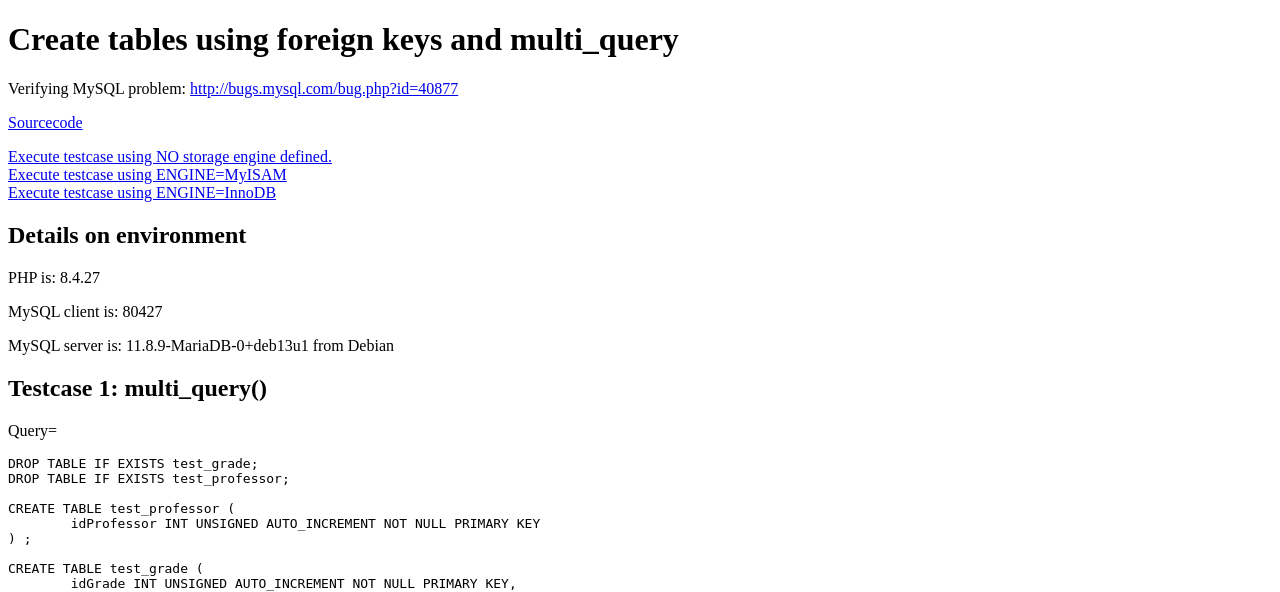
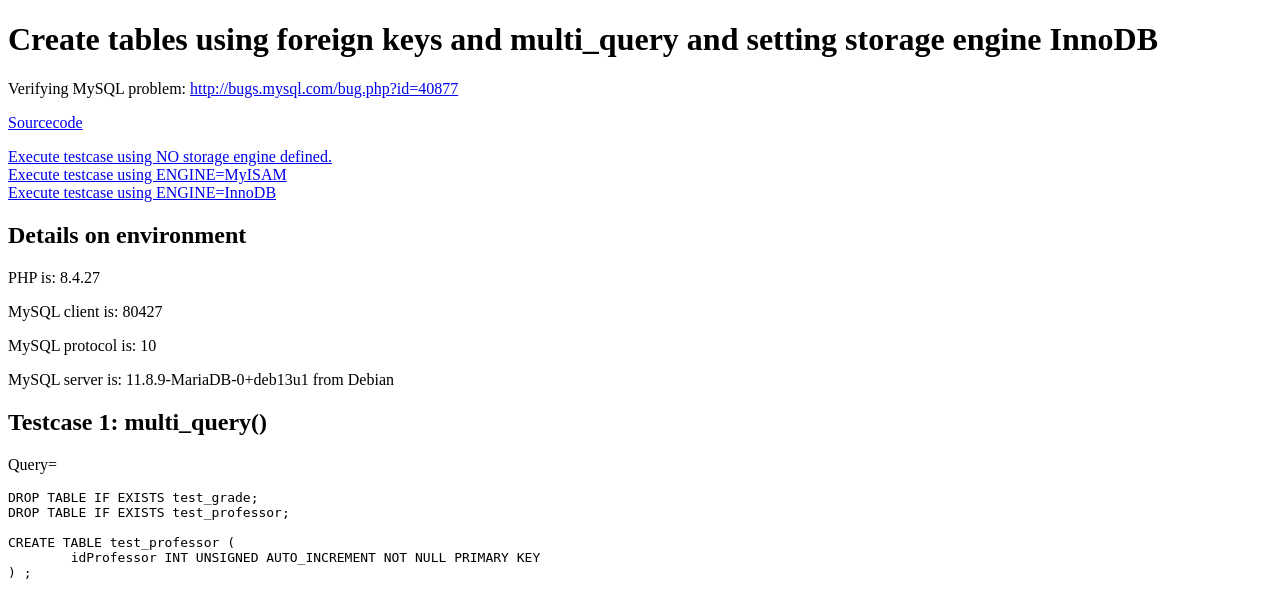
Before and after one commit to mosbth/Utility, a PHP site: page /multiquery_foreignkey_fails_errorcode_150.php?engine=no in a window 1280 px wide. Shown: the top 592 px of the page. Run offline with PHP 8.4, Linux system fonts and the light colour scheme; data that the repository does not hold is empty.

Commit message:
Updated testcase with different storage engines and explode & single query

```diff
--- a/multiquery_foreignkey_fails_errorcode_150.php
+++ b/multiquery_foreignkey_fails_errorcode_150.php
@@ -114,7 +114,7 @@ $htmlSingle .= "<p>Error code: {$mysqli->errno} ({$mysqli->error})</p>";
 //
 // Prepare the text
 //
-$html = "<h1>Create tables using foreign keys and multi_query</h2>";
+$html = "<h1>Create tables using foreign keys and multi_query and setting storage engine InnoDB</h2>";
 $html .= "<p>Verifying MySQL problem: <a href='http://bugs.mysql.com/bug.php?id=40877'>http://bugs.mysql.com/bug.php?id=40877</a></p>";
 $html .= "<p><a href='source.php?dir=&file=" . basename(__FILE__) . "'>Sourcecode</a></p>";
 $html .= "<p><a href='" . basename(__FILE__) . "?engine=no'>Execute testcase using NO storage engine defined.</a><br />";
@@ -124,6 +124,7 @@ $html .= "<a href='" . basename(__FILE__) . "?engine=innodb'>Execute testcase us
 $html .= "<h2>Details on environment</h2>";
 $html .= "<p>PHP is: " . phpversion() . "</p>";
 $html .= "<p>MySQL client is: " . mysqli_get_client_version() . "</p>";
+$html .= "<p>MySQL protocol is: " . $mysqli->protocol_version . "</p>";
 $html .= "<p>MySQL server is: " . $mysqli->server_info . "</p>";
 
 $html .= "<p>{$htmlMulti}</p>";
```
